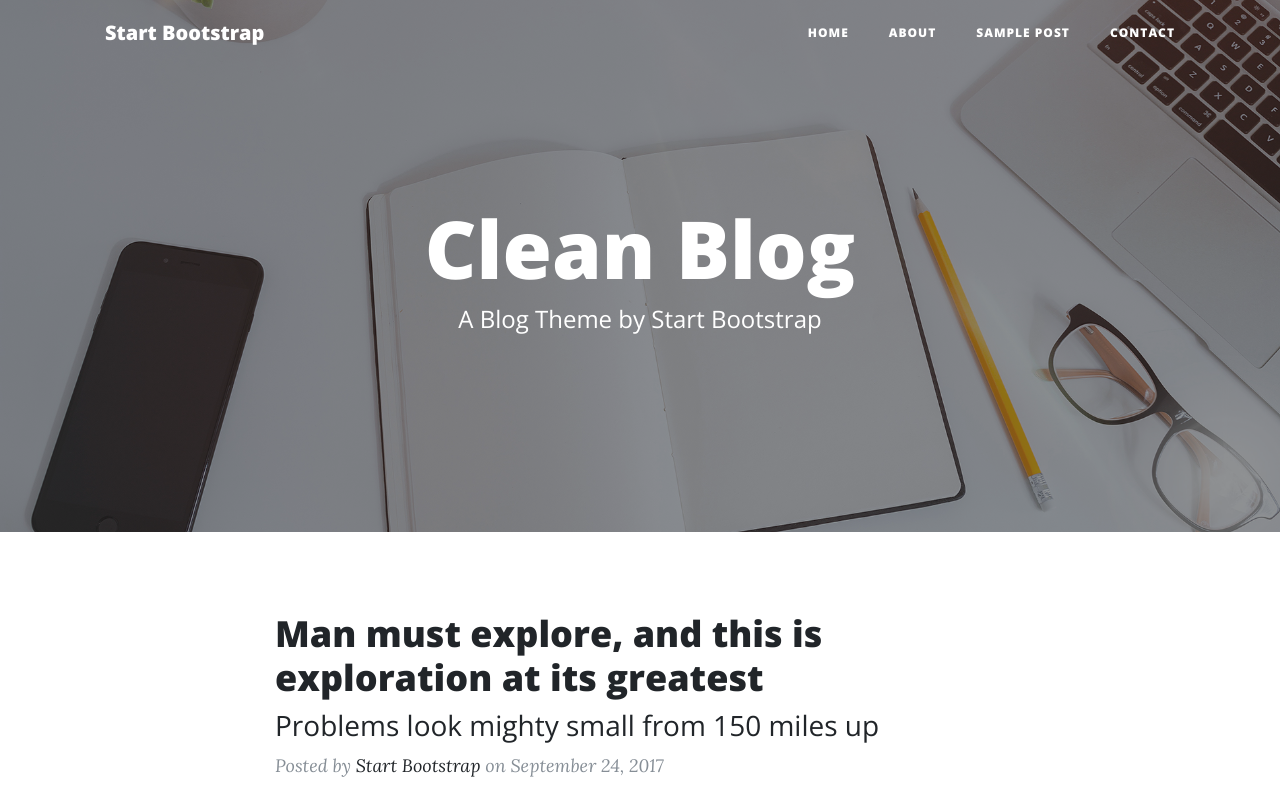
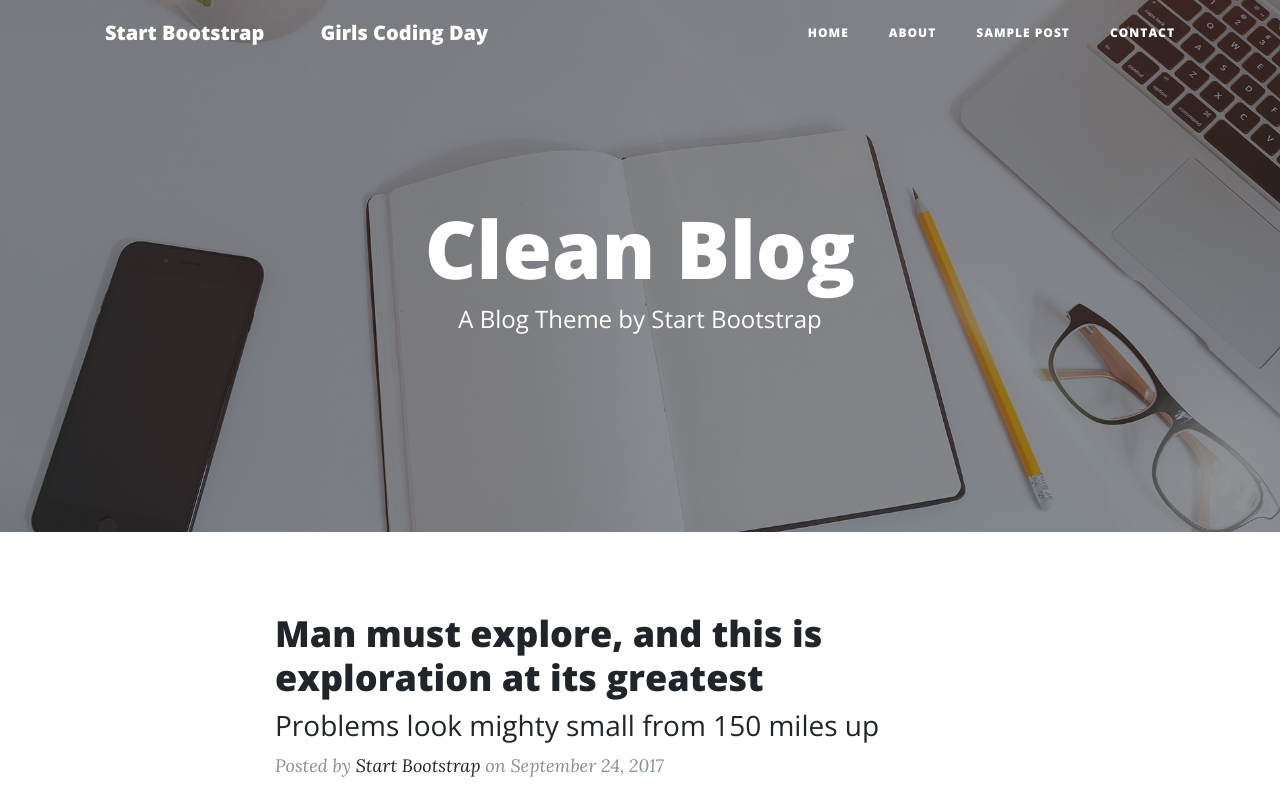
Before and after one commit to Kumi1895/GirlsCodingDayDemo, a website: page index.html in a window 1280 px wide. Shown: the top 800 px of the page. Drawn offline with nearby package versions, Linux system fonts and the light colour scheme.

Commit message:
index.html change
1：Title修改
2：导航栏修改

```diff
--- a/index.html
+++ b/index.html
@@ -8,7 +8,7 @@
     <meta name="description" content="">
     <meta name="author" content="">
 
-    <title>Clean Blog - Start Bootstrap Theme</title>
+    <title>Girls Coding Day's Blog</title>
 
     <!-- Bootstrap core CSS -->
     <link href="vendor/bootstrap/css/bootstrap.min.css" rel="stylesheet">
@@ -33,6 +33,7 @@
           Menu
           <i class="fa fa-bars"></i>
         </button>
+        <a class="navbar-brand" href="index.html">Girls Coding Day</a>
         <div class="collapse navbar-collapse" id="navbarResponsive">
           <ul class="navbar-nav ml-auto">
             <li class="nav-item">
```
